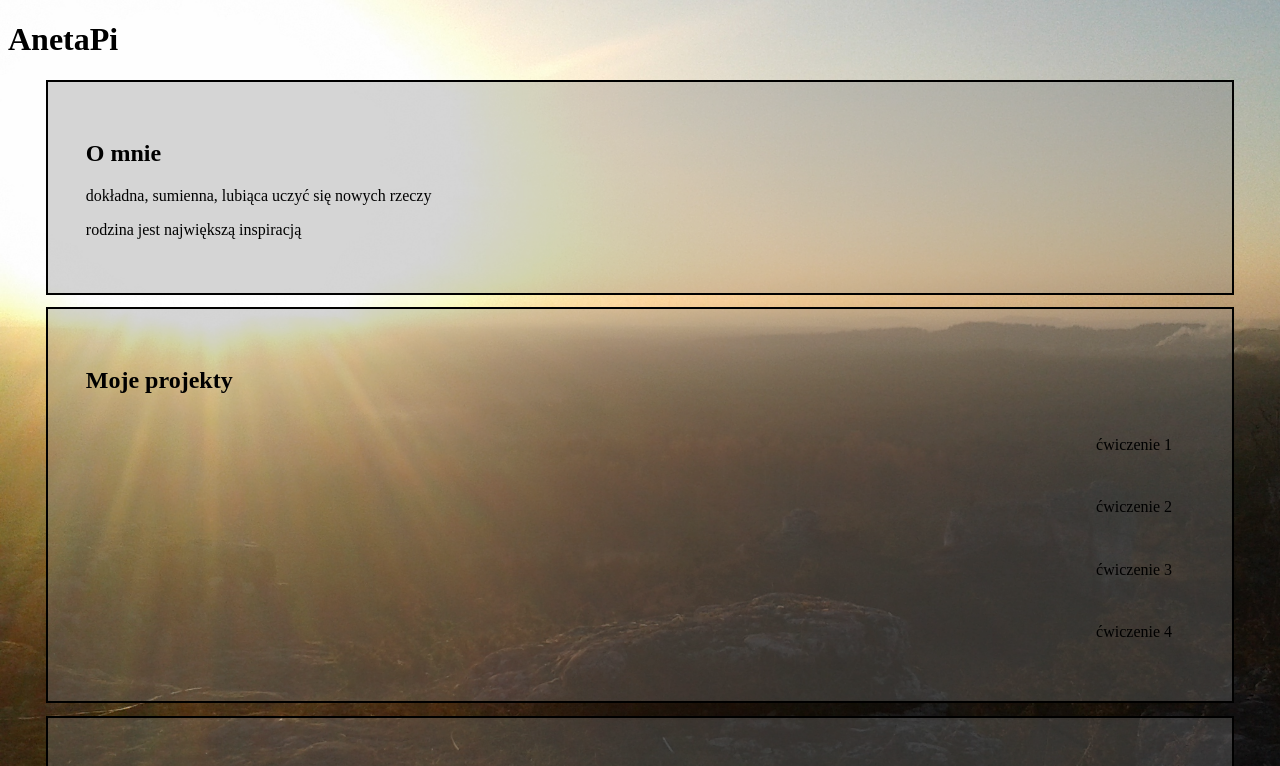
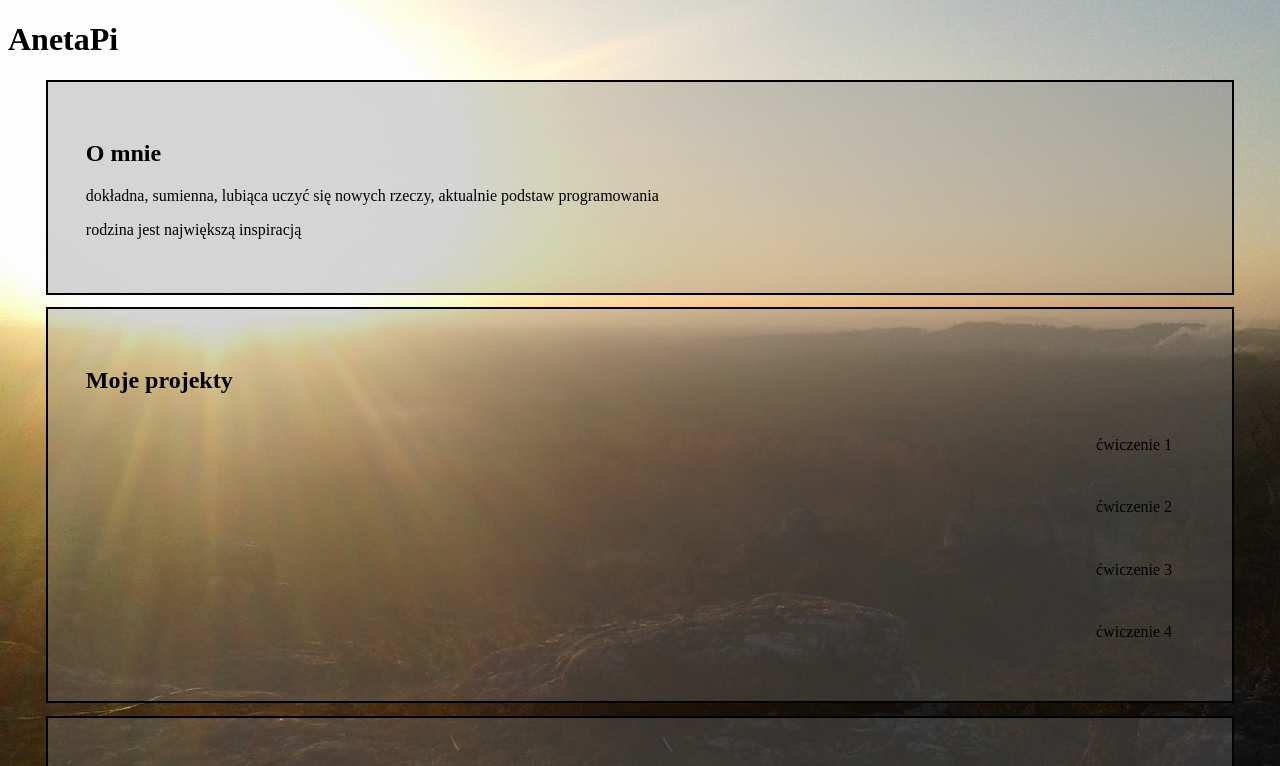
Before and after one commit to Anetapi/anetapi.github.io, a plain HTML site: page index.html in a window 1280 px wide. Shown: the top 766 px of the page. Drawn offline with Linux system fonts and the light colour scheme.

Commit message:
portfolio

```diff
--- a/index.html
+++ b/index.html
@@ -18,7 +18,7 @@
                 O mnie
             </h2>
             <p>
-               dokładna, sumienna, lubiąca uczyć się nowych rzeczy
+               dokładna, sumienna, lubiąca uczyć się nowych rzeczy, aktualnie podstaw programowania
             </p>
             <p>
                 rodzina jest  największą inspiracją
```
